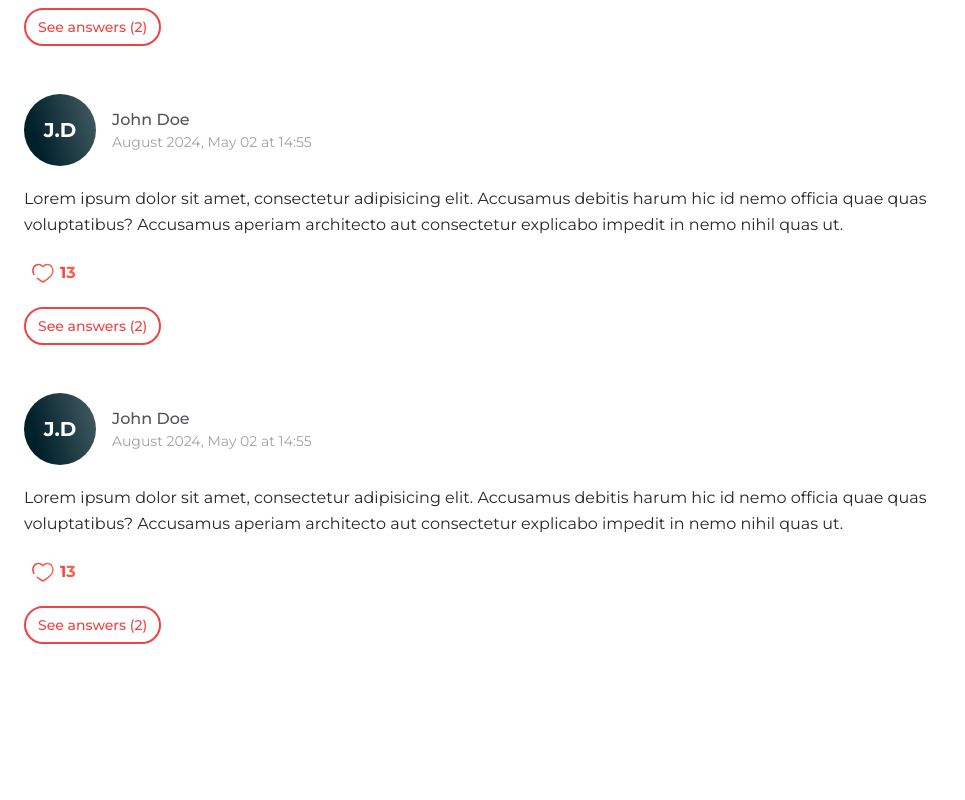
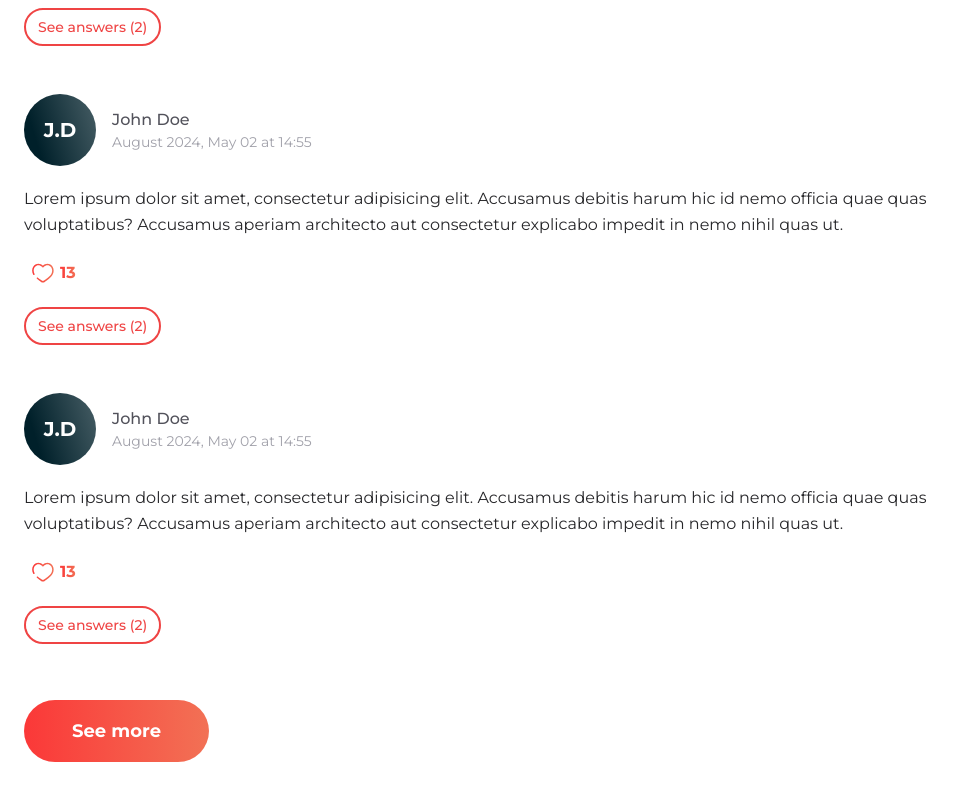
Before and after one commit to HumptyDumpy01/viaproperty-app, a Next.js app: page /properties/1 in a window 1280 px wide. Shown: the part 1790-2590 px from the top of the page, without its empty margins (0-965 px from the left). Before the commit the page ends 2530 px from the top, so only its background shows below. Built offline with nearby package versions, Linux system fonts and the light colour scheme.

Commit message:
Added see more btn (comments) and added linear gradient bg to Button as option.

```diff
--- a/components/PropertyDescription/Layout/PropertyComments.tsx
+++ b/components/PropertyDescription/Layout/PropertyComments.tsx
@@ -8,6 +8,7 @@ import BadgeRounded from '@/components/UI/Badge/BadgeRounded';
 import { useState } from 'react';
 import { ActiveFilterTypeQuestions } from '@/utils/types/activeFilterTypeQuestions';
 import Comment from '@/components/Layout/Comment/Comment';
+import Button from '@/components/UI/Button/Button';
 
 
 export default function PropertyComments(/*{  }: PropertyCommentsType*/) {
@@ -85,6 +86,9 @@ export default function PropertyComments(/*{  }: PropertyCommentsType*/) {
           ]} userType={`user`} />
         </div>
 
+        <div className={`w-fit mt-14`}>
+          <Button label={`See more`} mode={`md`} linearGradient />
+        </div>
 
       </div>
     </>
--- a/components/UI/Button/Button.tsx
+++ b/components/UI/Button/Button.tsx
@@ -6,10 +6,12 @@ type ButtonType = ComponentPropsWithoutRef<'button'> & {
   label: string;
   mode?: 'lg' | 'md' | 'sm';
   btnVariant?: `red` | `white`
+  linearGradient?: boolean;
   // children: ReactNode;
 };
 
-export default function Button({ label, mode = 'lg', btnVariant = `red`, ...props }: ButtonType) {
+export default function Button({ label, mode = 'lg', btnVariant = `red`, linearGradient, ...props }: ButtonType) {
+
   return (
     <>
       {(mode === 'lg' && btnVariant === `red`) && (
@@ -21,7 +23,7 @@ export default function Button({ label, mode = 'lg', btnVariant = `red`, ...prop
       )}
 
       {(mode === 'md' && btnVariant === `red`) && (
-        <button  {...props} className={`font-bold bg-red-500 rounded-full flex
+        <button  {...props} className={`font-bold ${linearGradient ? `bg-linear-main-red` : `bg-red-500`} rounded-full flex
                w-fit h-[62px] text-white
               px-12 py-6 text-lg items-center
               transition-all duration-200 hover:bg-red-700 active:bg-red-400`}> {label} </button>
@@ -40,7 +42,6 @@ export default function Button({ label, mode = 'lg', btnVariant = `red`, ...prop
               px-3 py-3 text-sm items-center
               transition-all duration-200 hover:bg-zinc-900 hover:text-white hover:border-transparent active:bg-zinc-700`}> {label} </button>
       )}
-
     </>
   );
 }
```
